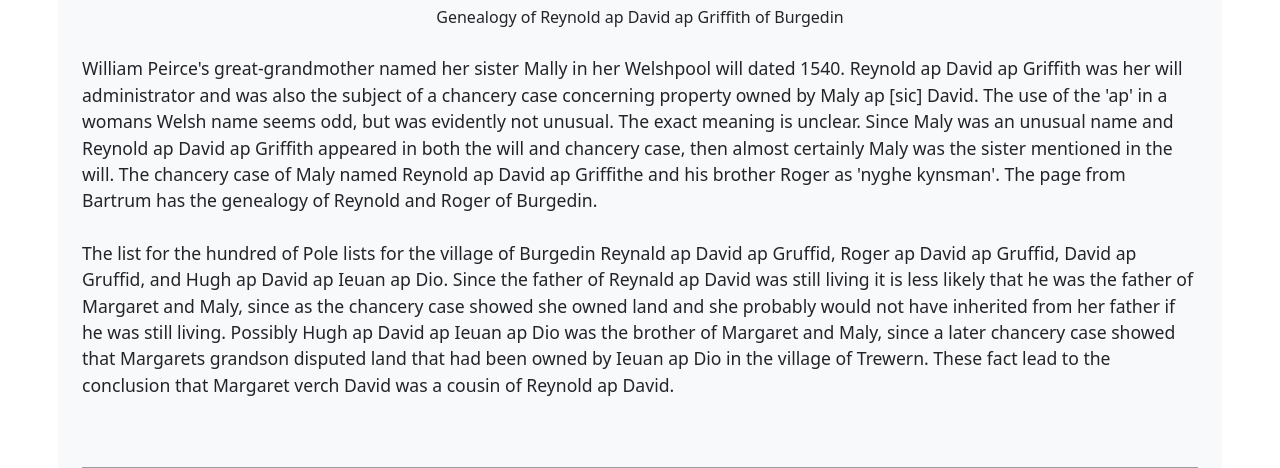
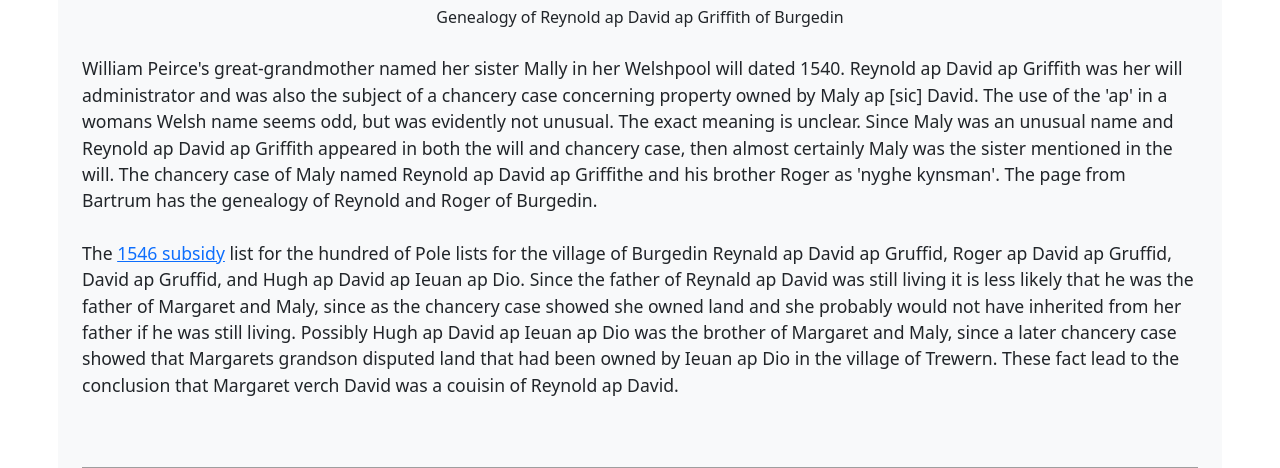
Before and after one commit to basic99/homepage2, a PHP site: page /article/pierce_genealogy.php in a window 1280 px wide. Shown: the part 1917-2385 px from the top of the page. Run offline with PHP 8.4, Linux system fonts and the light colour scheme; grey boxes are pictures that could not be loaded.

Commit message:
piers page

```diff
--- a/article/pierce_genealogy.php
+++ b/article/pierce_genealogy.php
@@ -81,7 +81,7 @@ include "../menu.php";
 
   <p>William Peirce's great-grandmother named her sister Mally in her Welshpool will dated 1540. Reynold ap David ap Griffith was her will administrator and was also the subject of a chancery case concerning property owned by Maly ap [sic] David. The use of the 'ap' in a womans Welsh name seems odd, but was evidently not unusual. The exact meaning is unclear. Since Maly was an unusual name and Reynold ap David ap Griffith appeared in both the will and chancery case, then almost certainly Maly was the sister mentioned in the will. The chancery case of Maly named Reynold ap David ap Griffithe and his brother Roger as 'nyghe kynsman'. The page from Bartrum has the genealogy of Reynold and Roger of Burgedin.</p>
 
-  <p>The  list for the hundred of Pole lists for the village of Burgedin Reynald ap David ap Gruffid, Roger ap David ap Gruffid, David ap Gruffid, and Hugh ap David ap Ieuan ap Dio. Since the father of Reynald ap David was still living it is less likely that he was the father of Margaret and Maly, since as the chancery case showed she owned land and she probably would not have inherited from her father if he was still living. Possibly Hugh ap David ap Ieuan ap Dio was the brother of Margaret and Maly, since a later chancery case showed that Margarets grandson disputed land that had been owned by Ieuan ap Dio in the village of Trewern. These fact lead to the conclusion that Margaret verch David was a cousin of Reynold ap David.</p>
+  <p>The <a href='/img/E_179-222-355.jpg' target='_bland'>1546 subsidy</a> list for the hundred of Pole lists for the village of Burgedin Reynald ap David ap Gruffid, Roger ap David ap Gruffid, David ap Gruffid, and Hugh ap David ap Ieuan ap Dio. Since the father of Reynald ap David was still living it is less likely that he was the father of Margaret and Maly, since as the chancery case showed she owned land and she probably would not have inherited from her father if he was still living. Possibly Hugh ap David ap Ieuan ap Dio was the brother of Margaret and Maly, since a later chancery case showed that Margarets grandson disputed land that had been owned by Ieuan ap Dio in the village of Trewern. These fact lead to the conclusion that Margaret verch David was a couisin of Reynold ap David.</p>
 
   <figure>
     <img id='gwenwys' src="/img/Gwenwys.jpg" alt="" />
```
